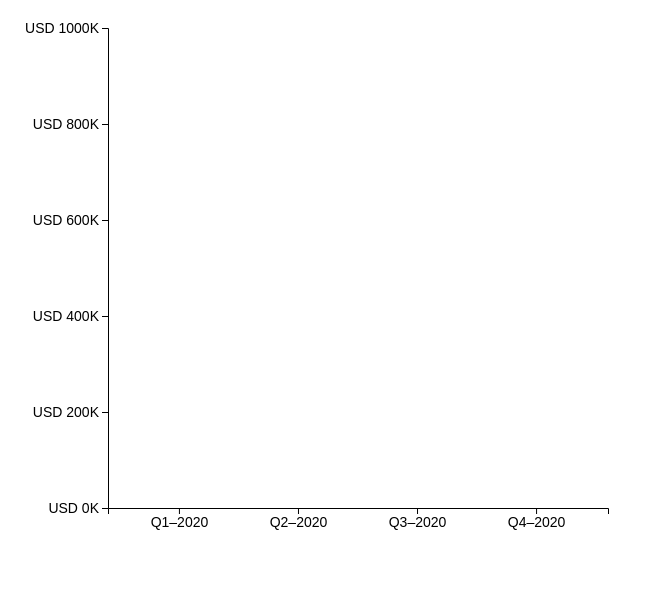
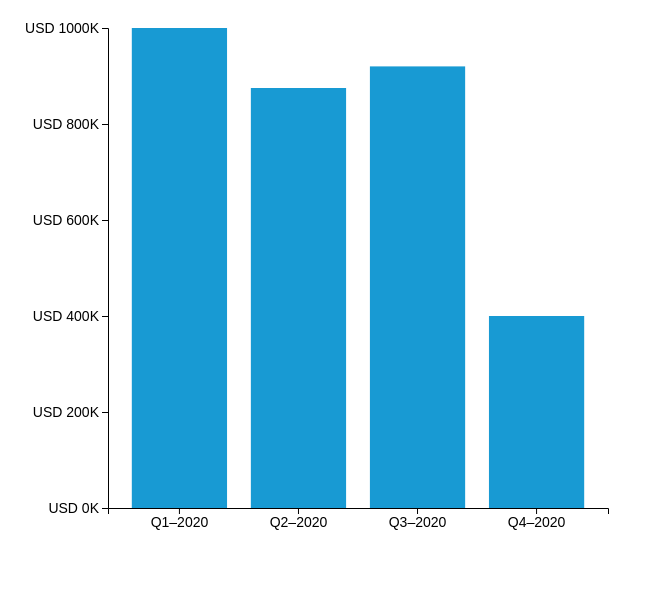
Before and after one commit to hmfriese/fantasy-baseball, a plain HTML site: page index.html in a window 1280 px wide. Shown: the whole page, without its empty margins (0-646 px from the left). Drawn offline with nearby package versions, Linux system fonts and the light colour scheme.

Commit message:
Add files via upload

```diff
--- a/index.html
+++ b/index.html
@@ -57,6 +57,14 @@
           .attr('x', d => x(d.Period))
           .attr('y', d => y(d.Amount));
 
+        rects.enter()
+          .append('rect')
+          .attr('class', 'bar-rect')
+          .attr('width', x.bandwidth)
+          .attr('height', d => graphHeight - y(d.Amount))
+          .attr('x', d => x(d.Period))
+          .attr('y', d => y(d.Amount));
+
         const xAxis = d3.axisBottom(x);
         const yAxis = d3.axisLeft(y)
           .ticks(5)
```
